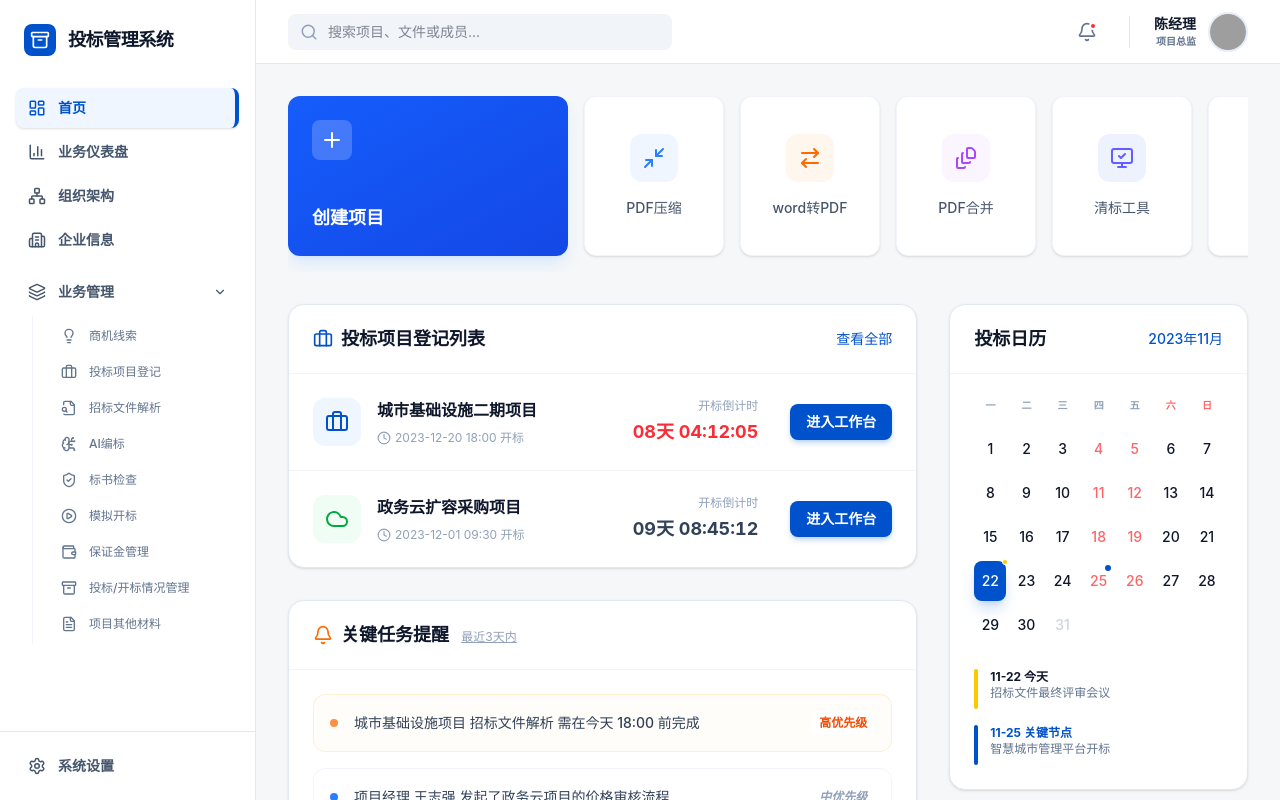
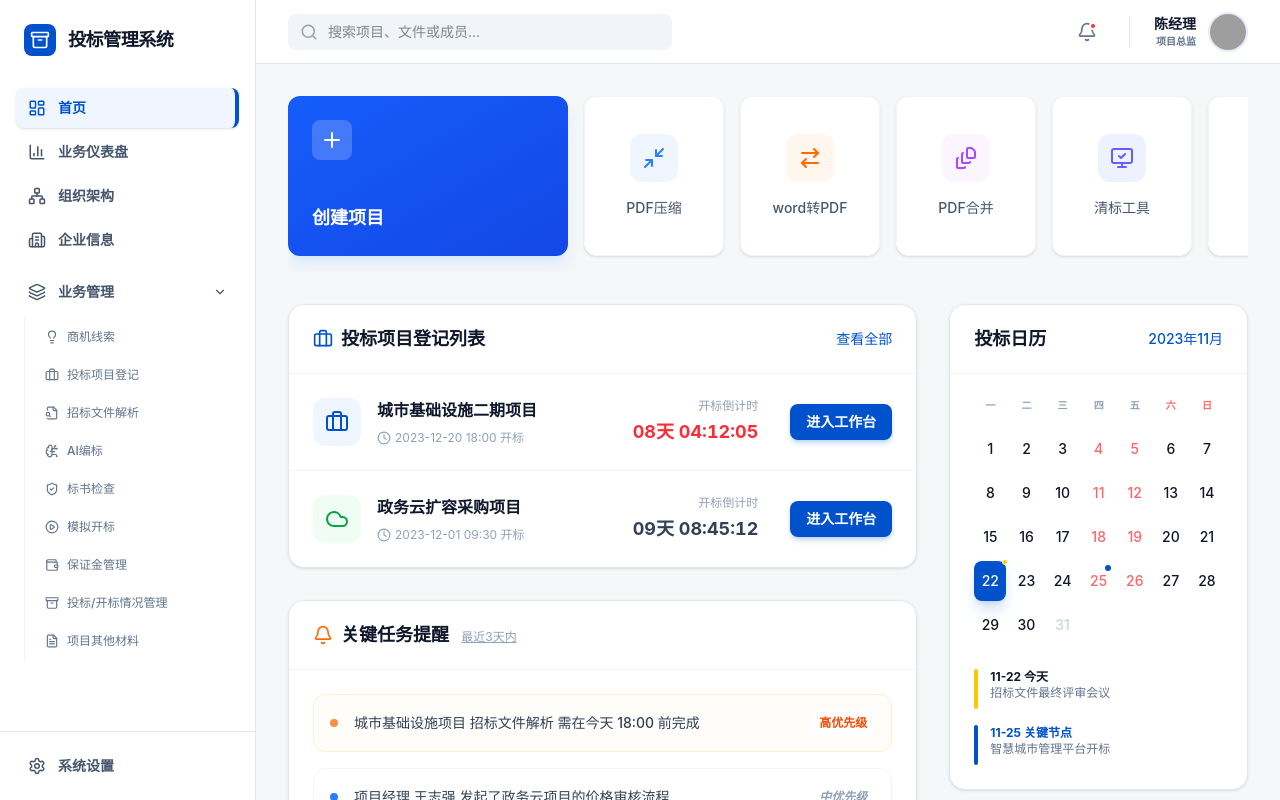
Before and after one commit to zoe19901110/-, a React (Vite) app: page / in a window 1280 px wide. Built offline with nearby package versions, Linux system fonts and the light colour scheme; grey boxes are pictures that could not be loaded.

Commit message:
feat(sidebar): Refine navigation item spacing and appearance
Adjusts padding, margin, and icon/text sizes within sidebar navigation items to improve visual hierarchy and readability.

```diff
--- a/src/components/Sidebar.tsx
+++ b/src/components/Sidebar.tsx
@@ -109,19 +109,21 @@ const Sidebar: React.FC<SidebarProps> = ({ activeTab, setActiveTab }) => {
                 transition={{ duration: 0.2 }}
                 className="overflow-hidden"
               >
-                <div className="mt-1 ml-4 pl-4 border-l border-slate-100 space-y-1 py-1">
+                <div className="mt-1 ml-2 pl-3 border-l border-slate-100 space-y-1 py-1">
                   {businessItems.map((item) => (
                     <button
                       key={item.id}
                       onClick={() => setActiveTab(item.id)}
-                      className={`w-full flex items-center gap-3 px-3 py-2 rounded-lg transition-all ${
+                      className={`w-full flex items-center gap-2 px-2 py-2 rounded-lg transition-all ${
                         activeTab === item.id
                           ? 'text-primary bg-primary/5 font-bold'
                           : 'text-slate-500 hover:bg-slate-50 hover:text-slate-700'
                       }`}
                     >
-                      <item.icon size={16} />
-                      <span className="text-xs font-medium">{item.label}</span>
+                      <item.icon size={14} className="shrink-0" />
+                      <span className="text-[12px] font-medium whitespace-nowrap">
+                        {item.label}
+                      </span>
                     </button>
                   ))}
                 </div>
```
